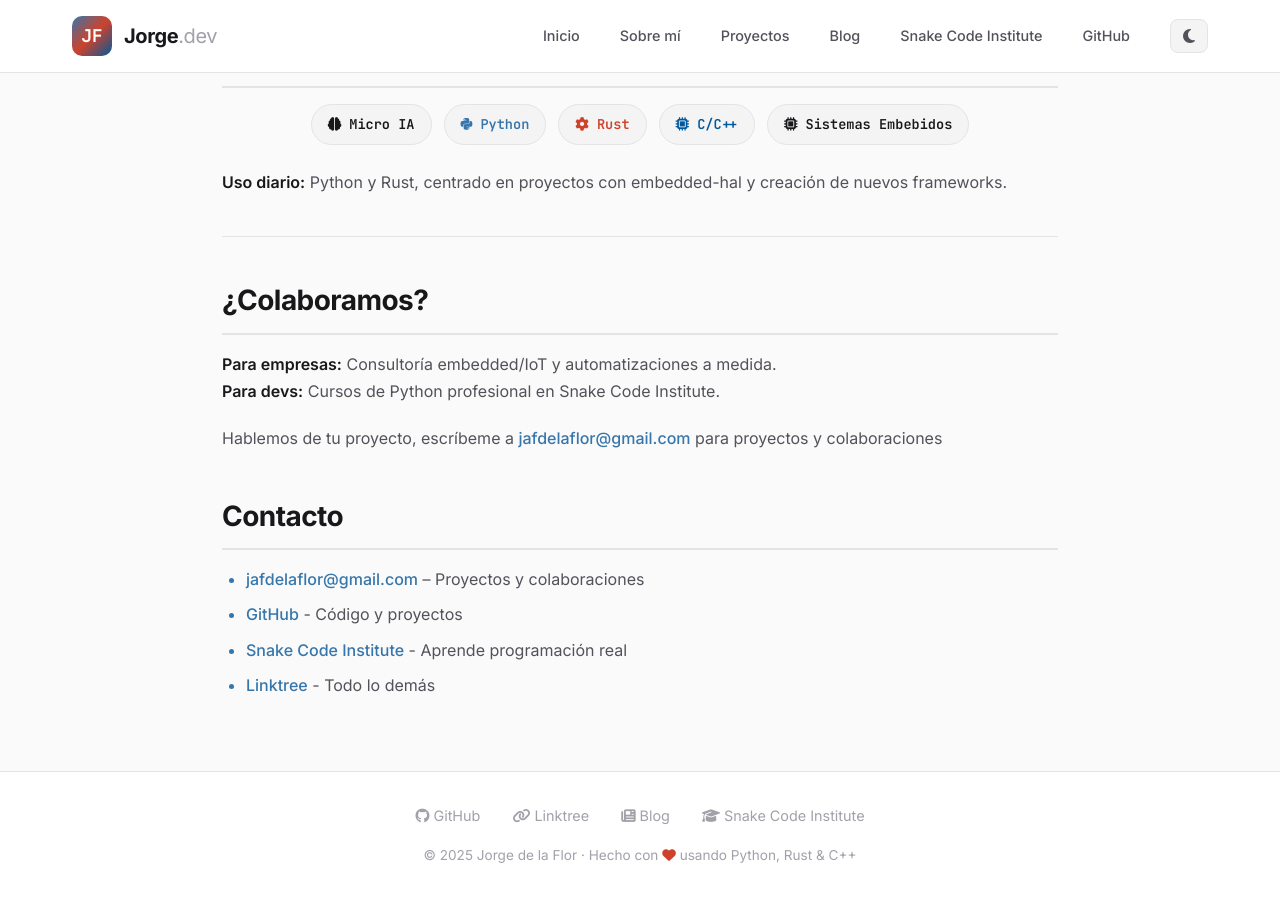
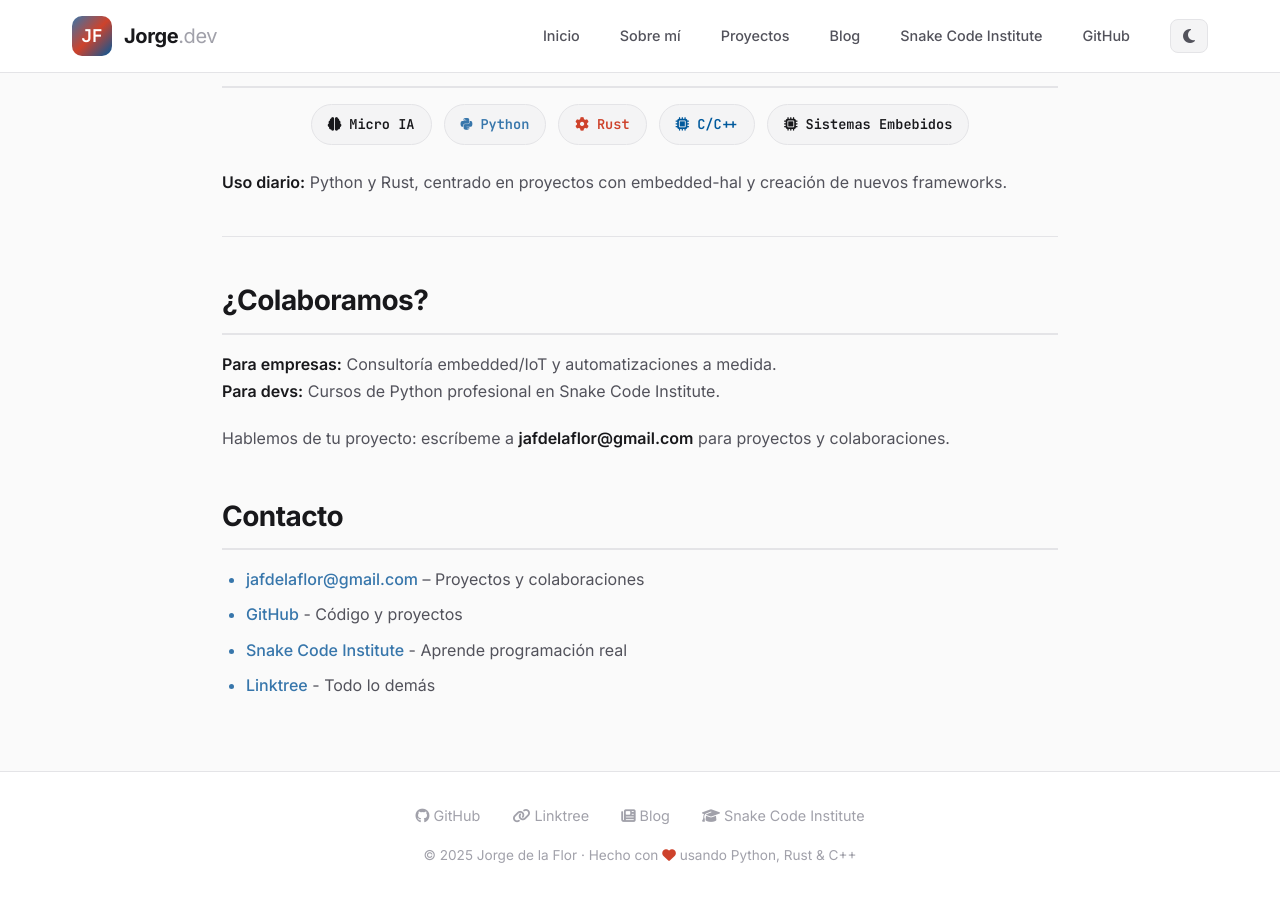
Before and after one commit to Jorge-de-la-Flor/Jorge-de-la-Flor.github.io, a Jekyll site: the page built from index.md, in a window 1280 px wide and 900 px high, scrolled down 1756 px. Built offline with Jekyll 4.4.1, drawn with Linux system fonts in a browser that asks for light colours; part of the change alters nothing that is shown.

```diff
--- a/index.md
+++ b/index.md
@@ -83,7 +83,7 @@ title: Jorge de la Flor - Software Developer
 **Para empresas:** Consultoría embedded/IoT y automatizaciones a medida.
 **Para devs:** Cursos de Python profesional en Snake Code Institute.
 
-Hablemos de tu proyecto, escríbeme a  [jafdelaflor@gmail.com](mailto:jafdelaflor@gmail.com) para proyectos y colaboraciones
+Hablemos de tu proyecto: escríbeme a **jafdelaflor@gmail.com** para proyectos y colaboraciones.
 
 <!-- <div style="text-align:center; margin: 2rem 0;">
   <a href="#contacto" class="cta-button">Hablemos de tu proyecto</a>
```
